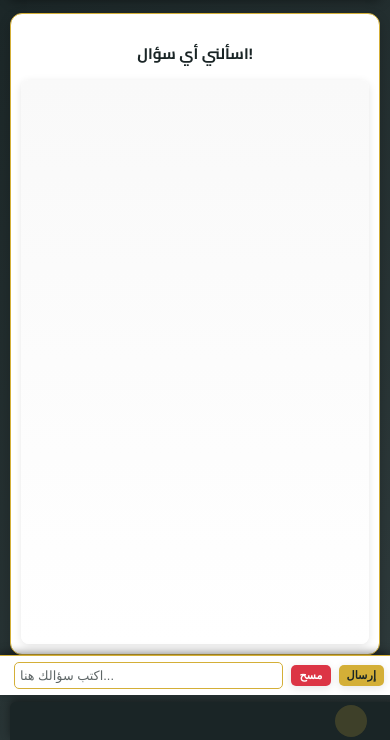
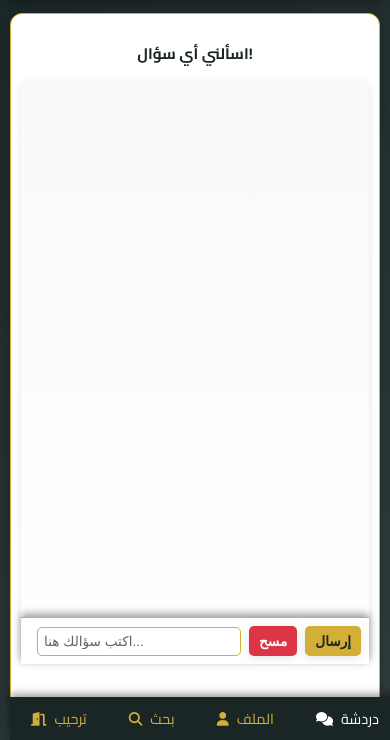
Before and after one commit to Ahmed612959/school-system-aldabeia, a website: page chatbot.html in a window 390 px wide. Shown: the part 104-844 px from the top of the page. Drawn offline with Linux system fonts and the light colour scheme.

Commit message:
Update chatbot.css

```diff
--- a/chatbot.css
+++ b/chatbot.css
@@ -18,11 +18,10 @@ html, body {
     width: 100%;
     min-height: 100vh;
     font-family: 'Cairo', sans-serif;
-    background: linear-gradient(135deg, #1a2526, #2f3b3c);
+    background: linear-gradient(135deg, #1a2526, #2f3b3c); /* مطابق لـ home.css */
     display: flex;
     flex-direction: column;
     box-sizing: border-box;
-    overflow: hidden;
 }
 
 *, *:before, *:after {
@@ -33,21 +32,19 @@ html, body {
     flex: 1;
     display: flex;
     flex-direction: column;
-    padding: 15px;
+    padding: 15px; /* مطابق لـ .main-container في home.css */
     width: 100%;
-    max-width: 1400px;
+    max-width: 1400px; /* مطابق لـ .result-form-container */
     margin: 0 auto;
-    height: 100vh;
-    overflow: hidden;
 }
 
 /* شريط العنوان */
 .chat-header {
-    background: #1a2526;
+    background: #1a2526; /* مطابق لـ .main-header */
     color: #d4af37;
-    padding: 15px;
+    padding: 15px; /* مطابق لـ .main-header */
     text-align: center;
-    box-shadow: 0 3px 10px rgba(0, 0, 0, 0.4);
+    box-shadow: 0 3px 10px rgba(0, 0, 0, 0.4); /* مطابق لـ .main-header */
     position: sticky;
     top: 0;
     z-index: 500;
@@ -60,7 +57,7 @@ html, body {
     width: 12%;
     max-width: 90px;
     min-width: 50px;
-    margin-bottom: 8px;
+    margin-bottom: 8px; /* مطابق لـ .logo في home.css */
     border: 2px solid #d4af37;
     border-radius: 50%;
     padding: 4px;
@@ -69,7 +66,7 @@ html, body {
 }
 
 .chat-header h1 {
-    font-size: 1.4em;
+    font-size: 1.4em; /* مطابق لـ .main-header h1 */
     font-weight: bold;
     margin: 0;
     text-shadow: 1px 1px 3px rgba(0, 0, 0, 0.2);
@@ -84,26 +81,25 @@ html, body {
 
 /* منطقة الدردشة */
 .chatbot-section {
-    background: #fff;
-    padding: 25px;
+    background: #fff; /* مطابق لـ .result-form-container */
+    padding: 25px; /* مطابق لـ .result-form-container */
     border-radius: 12px;
-    box-shadow: 0 4px 12px rgba(0, 0, 0, 0.2);
+    box-shadow: 0 4px 12px rgba(0, 0, 0, 0.2); /* مطابق لـ .result-form-container */
     width: 100%;
     max-width: 1400px;
     border: 1px solid #d4af37;
     flex: 1;
     display: flex;
     flex-direction: column;
-    overflow: hidden;
-    margin: 15px 0 90px; /* زيادة لإفساح المجال للناف بار وحقل الإدخال */
-    position: relative;
+    overflow-y: auto;
+    margin: 15px 0; /* مطابق لـ .main-container */
 }
 
 .chat-window {
     flex: 1;
     overflow-y: auto;
-    padding: 12px;
-    background: linear-gradient(180deg, #f9f9f9, #ffffff);
+    padding: 12px; /* مطابق لـ table padding */
+    background: linear-gradient(180deg, #f9f9f9, #ffffff); /* مطابق لـ table */
     border-radius: 8px;
     box-shadow: 0 2px 8px rgba(0, 0, 0, 0.1);
     scrollbar-width: thin;
@@ -120,37 +116,23 @@ html, body {
 }
 
 .chat-message {
-    margin: 12px;
-    padding: 12px;
+    margin: 12px; /* مشابه لـ table padding */
+    padding: 12px; /* مشابه لـ th, td */
     border-radius: 8px;
     max-width: 80%;
-    font-size: 13px;
+    font-size: 13px; /* مطابق لـ table font-size */
     line-height: 1.5;
     position: relative;
     word-wrap: break-word;
     box-shadow: 0 2px 8px rgba(0, 0, 0, 0.1);
-    max-height: 200px;
-    overflow-y: auto;
-    scrollbar-width: thin;
-    scrollbar-color: #d4af37 #f9f9f9;
-    animation: slideInRight 0.5s ease-in-out;
-}
-
-.chat-message::-webkit-scrollbar {
-    width: 6px;
-}
-
-.chat-message::-webkit-scrollbar-thumb {
-    background: #d4af37;
-    border-radius: 6px;
+    animation: fadeIn 0.5s ease-in; /* مطابق لـ .result-table */
 }
 
 .user-message {
-    background: #d4af37;
+    background: #d4af37; /* مطابق لـ .submit-btn */
     color: #1a2526;
     margin-left: auto;
     border-radius: 8px 8px 0 8px;
-    animation: slideInRight 0.5s ease-in-out;
 }
 
 .user-message::after {
@@ -166,11 +148,10 @@ html, body {
 }
 
 .bot-message {
-    background: #f0f0f0;
+    background: #f0f0f0; /* مطابق لـ tr:hover td */
     color: #1a2526;
     margin-right: auto;
     border-radius: 8px 8px 8px 0;
-    animation: slideInLeft 0.5s ease-in-out;
 }
 
 .bot-message::after {
@@ -186,7 +167,7 @@ html, body {
 }
 
 .message-time {
-    font-size: 9px;
+    font-size: 9px; /* مطابق لأصغر حجم في home.css */
     color: #1a2526;
     margin-top: 4px;
     text-align: right;
@@ -199,25 +180,21 @@ html, body {
     display: flex;
     align-items: center;
     background: #fff;
-    padding: 10px;
+    padding: 15px; /* مطابق لـ .main-container */
     border-top: 1px solid #d4af37;
-    box-shadow: 0 -3px 8px rgba(0, 0, 0, 0.4);
-    position: fixed;
-    bottom: 60px;
-    width: 100%;
-    max-width: 1400px;
-    left: 50%;
-    transform: translateX(-50%);
-    z-index: 1100;
+    box-shadow: 0 -3px 8px rgba(0, 0, 0, 0.4); /* مطابق لـ .nav-bar */
+    position: sticky;
+    bottom: 48px; /* إفساح مجال للناف بار */
+    z-index: 999;
 }
 
 .chat-input input {
     flex: 1;
     background: #fff;
-    border: 1px solid #d4af37;
-    padding: 8px;
+    border: 1px solid #d4af37; /* مطابق لـ .input-group input */
+    padding: 8px; /* مطابق لـ .input-group input */
     border-radius: 5px;
-    font-size: 0.95em;
+    font-size: 0.95em; /* مطابق لـ .input-group input */
     margin: 0 8px;
     transition: border-color 0.3s ease;
 }
@@ -225,7 +202,7 @@ html, body {
 .chat-input input:focus {
     outline: none;
     border-color: #1a2526;
-    box-shadow: 0 0 5px rgba(26, 37, 38, 0.3);
+    box-shadow: 0 0 5px rgba(26, 37, 38, 0.3); /* مطابق لـ .input-group input:focus */
 }
 
 .chat-input input::placeholder {
@@ -236,121 +213,89 @@ html, body {
 .chat-input button {
     border: none;
     cursor: pointer;
-    padding: 7px 14px;
+    padding: 10px 18px; /* مطابق لـ .submit-btn */
     border-radius: 5px;
-    font-size: 0.85em;
+    font-size: 0.95em; /* مطابق لـ .submit-btn */
     font-weight: bold;
     transition: all 0.3s ease;
 }
 
 .chat-input button.send-btn {
-    background: #d4af37;
+    background: #d4af37; /* مطابق لـ .submit-btn */
     color: #1a2526;
     box-shadow: 0 2px 8px rgba(0, 0, 0, 0.1);
 }
 
 .chat-input button.send-btn:hover {
     background: #1a2526;
-    color: #d4af37;
+    color: #d4af37; /* مطابق لـ .submit-btn:hover */
 }
 
 .chat-input button.clear-btn {
-    background: #dc3545;
+    background: #dc3545; /* مطابق لـ .logout-btn */
     color: #fff;
     margin-right: 8px;
     box-shadow: 0 2px 8px rgba(0, 0, 0, 0.1);
 }
 
 .chat-input button.clear-btn:hover {
-    background: #c82333;
+    background: #c82333; /* مطابق لـ .logout-btn:hover */
 }
 
 /* الناف بار السفلي */
 .nav-bar {
-    background: #1a2526;
+    background: #1a2526; /* مطابق لـ .nav-bar في home.css */
     display: flex;
-    justify-content: space-around;
-    padding: 6px 0;
-    box-shadow: 0 -3px 8px rgba(0, 0, 0, 0.4);
+    justify-content: space-around; /* مطابق لـ home.css */
+    padding: 12px 0; /* مطابق لـ home.css */
+    box-shadow: 0 -3px 8px rgba(0, 0, 0, 0.4); /* مطابق لـ home.css */
     width: 100%;
     position: fixed;
     bottom: 0;
     z-index: 1000;
-    border-top-left-radius: 10px;
-    border-top-right-radius: 10px;
 }
 
 .nav-bar a {
-    color: #d4af37;
+    color: #d4af37; /* مطابق لـ home.css */
     text-decoration: none;
-    font-size: 0;
-    transition: color 0.3s ease, transform 0.3s ease;
+    font-size: 1.1em; /* مطابق لـ home.css */
+    transition: color 0.3s ease; /* مطابق لـ home.css */
     display: flex;
     align-items: center;
-    justify-content: center;
-    padding: 8px;
-    border-radius: 50%;
-    width: 40px;
-    height: 40px;
+    gap: 8px; /* مسافة بين الأيقونة والنص */
 }
 
 .nav-bar a i {
-    font-size: 1.3em; /* زيادة حجم الأيقونات */
-    line-height: 1; /* ضمان محاذاة الأيقونات */
+    font-size: 1.2em; /* حجم الأيقونة */
 }
 
 .nav-bar a:hover {
-    color: #fff;
-    transform: scale(1.1);
-    background: rgba(255, 255, 255, 0.1);
+    color: #fff; /* مطابق لـ home.css */
 }
 
 .nav-bar a.active {
-    color: #fff;
-    background: rgba(212, 175, 55, 0.2);
+    color: #fff; /* تمييز الرابط النشط */
 }
 
 /* أنماط العناوين */
 h3 {
     color: #1a2526;
-    font-size: 0.95em;
+    font-size: 0.95em; /* مطابق لـ .result-form-container h3 */
     margin-bottom: 12px;
     font-weight: bold;
     text-align: center;
 }
 
-/* أنيميشن للرسائل */
-@keyframes slideInRight {
-    from {
-        transform: translateX(100%);
-        opacity: 0;
-    }
-    to {
-        transform: translateX(0);
-        opacity: 1;
-    }
-}
-
-@keyframes slideInLeft {
-    from {
-        transform: translateX(-100%);
-        opacity: 0;
-    }
-    to {
-        transform: translateX(0);
-        opacity: 1;
-    }
-}
-
+/* تأثيرات الحركة */
 @keyframes fadeIn {
     from { opacity: 0; }
-    to { opacity: 1; }
+    to { opacity: 1; } /* مطابق لـ home.css */
 }
 
 /* استجابة للشاشات المختلفة */
 @media (max-width: 1200px) {
     .container {
-        max-width: 1100px;
+        max-width: 1100px; /* مطابق لـ .result-form-container */
         padding: 12px;
     }
     .chat-header {
@@ -362,149 +307,127 @@ h3 {
     .chatbot-section {
         padding: 20px;
         max-width: 1100px;
-        margin-bottom: 85px;
     }
     .chat-window {
         padding: 10px;
     }
     .chat-message {
-        font-size: 12px;
+        font-size: 12px; /* مطابق لـ table font-size */
         padding: 10px;
-        max-height: 180px;
     }
     .chat-input {
-        padding: 9px;
-        bottom: 55px;
-        max-width: 1100px;
+        padding: 12px;
     }
     .chat-input input {
         font-size: 0.9em;
         padding: 7px;
     }
     .chat-input button.send-btn, .chat-input button.clear-btn {
-        font-size: 0.8em;
-        padding: 6px 12px;
+        font-size: 0.9em;
+        padding: 8px 12px;
     }
     .nav-bar {
-        padding: 5px 0;
-        border-top-left-radius: 8px;
-        border-top-right-radius: 8px;
+        padding: 10px 0;
     }
     .nav-bar a {
-        padding: 7px;
-        width: 36px;
-        height: 36px;
-    }
-    .nav-bar a i {
-        font-size: 1.2em;
-    }
-}
-
-@media (max-width: 768px) {
-    .container {
-        padding: 12px;
-        max-width: 100%;
-    }
-    .chat-header .logo {
-        width: 18%;
-        max-width: 70px;
-        min-width: 45px;
-    }
-    .chat-header h1 {
-        font-size: 1.1em;
-    }
-    .chatbot-section {
-        padding: 12px;
-        max-width: 100%;
-        margin-bottom: 80px;
-    }
-    .chat-window {
-        padding: 8px;
-    }
-    .chat-message {
-        font-size: 10px;
-        padding: 8px;
-        max-width: 85%;
-        max-height: 160px;
-    }
-    .chat-input {
-        padding: 8px;
-        bottom: 50px;
-        max-width: 100%;
-    }
-    .chat-input input {
-        font-size: 0.85em;
-        padding: 6px;
-    }
-    .chat-input button.send-btn, .chat-input button.clear-btn {
-        font-size: 0.75em;
-        padding: 5px 10px;
-    }
-    .nav-bar {
-        padding: 4px 0;
-        border-top-left-radius: 7px;
-        border-top-right-radius: 7px;
-    }
-    .nav-bar a {
-        padding: 6px;
-        width: 34px;
-        height: 34px;
+        font-size: 0.95em; /* مطابق لـ home.css */
     }
     .nav-bar a i {
         font-size: 1.1em;
     }
 }
 
+@media (max-width: 768px) {
+    .container {
+        padding: 12px; /* مطابق لـ .result-form-container */
+        max-width: 100%;
+    }
+    .chat-header .logo {
+        width: 18%;
+        max-width: 70px;
+        min-width: 45px; /* مطابق لـ .logo */
+    }
+    .chat-header h1 {
+        font-size: 1.1em; /* مطابق لـ .main-header h1 */
+    }
+    .chatbot-section {
+        padding: 12px; /* مطابق لـ .result-form-container */
+        max-width: 100%;
+    }
+    .chat-window {
+        padding: 8px; /* مطابق لـ table padding */
+    }
+    .chat-message {
+        font-size: 10px; /* مطابق لـ table font-size */
+        padding: 8px;
+        max-width: 85%;
+    }
+    .chat-input {
+        padding: 10px;
+        bottom: 45px; /* تعديل للناف بار */
+    }
+    .chat-input input {
+        font-size: 0.9em; /* مطابق لـ .input-group input */
+        padding: 7px;
+    }
+    .chat-input button.send-btn, .chat-input button.clear-btn {
+        font-size: 0.9em; /* مطابق لـ .submit-btn */
+        padding: 8px 12px;
+    }
+    .nav-bar {
+        padding: 10px 0;
+    }
+    .nav-bar a {
+        font-size: 0.95em; /* مطابق لـ home.css */
+    }
+    .nav-bar a i {
+        font-size: 1em;
+    }
+}
+
 @media (max-width: 480px) {
     .container {
-        padding: 10px;
+        padding: 10px; /* مطابق لـ .result-form-container */
     }
     .chat-header .logo {
         width: 22%;
         max-width: 60px;
-        min-width: 40px;
+        min-width: 40px; /* مطابق لـ .logo */
     }
     .chat-header h1 {
-        font-size: 0.95em;
+        font-size: 0.95em; /* مطابق لـ .main-header h1 */
     }
     .chatbot-section {
         padding: 10px;
-        margin-bottom: 75px;
     }
     .chat-window {
+        padding: 6px; /* مطابق لـ table padding */
+    }
+    .chat-message {
+        font-size: 9px; /* مطابق لـ table font-size */
+        padding: 6px;
+        max-width: 90%;
+    }
+    .chat-input {
+        padding: 8px;
+        bottom: 40px; /* تعديل للناف بار */
+    }
+    .chat-input input {
+        font-size: 0.85em; /* مطابق لـ .input-group input */
         padding: 6px;
     }
-    .chat-message {
-        font-size: 9px;
-        padding: 6px;
-        max-width: 90%;
-        max-height: 140px;
-    }
-    .chat-input {
-        padding: 6px;
-        bottom: 45px;
-        max-width: 100%;
-    }
-    .chat-input input {
-        font-size: 0.8em;
-        padding: 5px;
-    }
     .chat-input button.send-btn, .chat-input button.clear-btn {
-        font-size: 0.7em;
-        padding: 4px 8px;
+        font-size: 0.85em; /* مطابق لـ .submit-btn */
+        padding: 7px 10px;
     }
     .nav-bar {
-        padding: 3px 0;
-        border-top-left-radius: 6px;
-        border-top-right-radius: 6px;
+        padding: 8px 0;
     }
     .nav-bar a {
-        padding: 5px;
-        width: 32px;
-        height: 32px;
+        font-size: 0.9em; /* مطابق لـ home.css */
     }
     .nav-bar a i {
-        font-size: 1em;
+        font-size: 0.95em;
     }
 }
 
@@ -522,7 +445,6 @@ h3 {
     }
     .chatbot-section {
         padding: 8px;
-        margin-bottom: 70px;
     }
     .chat-window {
         padding: 5px;
@@ -531,30 +453,24 @@ h3 {
         font-size: 8px;
         padding: 5px;
         max-width: 95%;
-        max-height: 120px;
     }
     .chat-input {
-        padding: 5px;
-        bottom: 40px;
-        max-width: 100%;
+        padding: 6px;
+        bottom: 38px;
     }
     .chat-input input {
-        font-size: 0.75em;
-        padding: 4px;
+        font-size: 0.8em;
+        padding: 5px;
     }
     .chat-input button.send-btn, .chat-input button.clear-btn {
-        font-size: 0.65em;
-        padding: 3px 7px;
+        font-size: 0.8em;
+        padding: 6px 8px;
     }
     .nav-bar {
-        padding: 2px 0;
-        border-top-left-radius: 5px;
-        border-top-right-radius: 5px;
+        padding: 6px 0;
     }
     .nav-bar a {
-        padding: 4px;
-        width: 30px;
-        height: 30px;
+        font-size: 0.85em;
     }
     .nav-bar a i {
         font-size: 0.9em;
```
